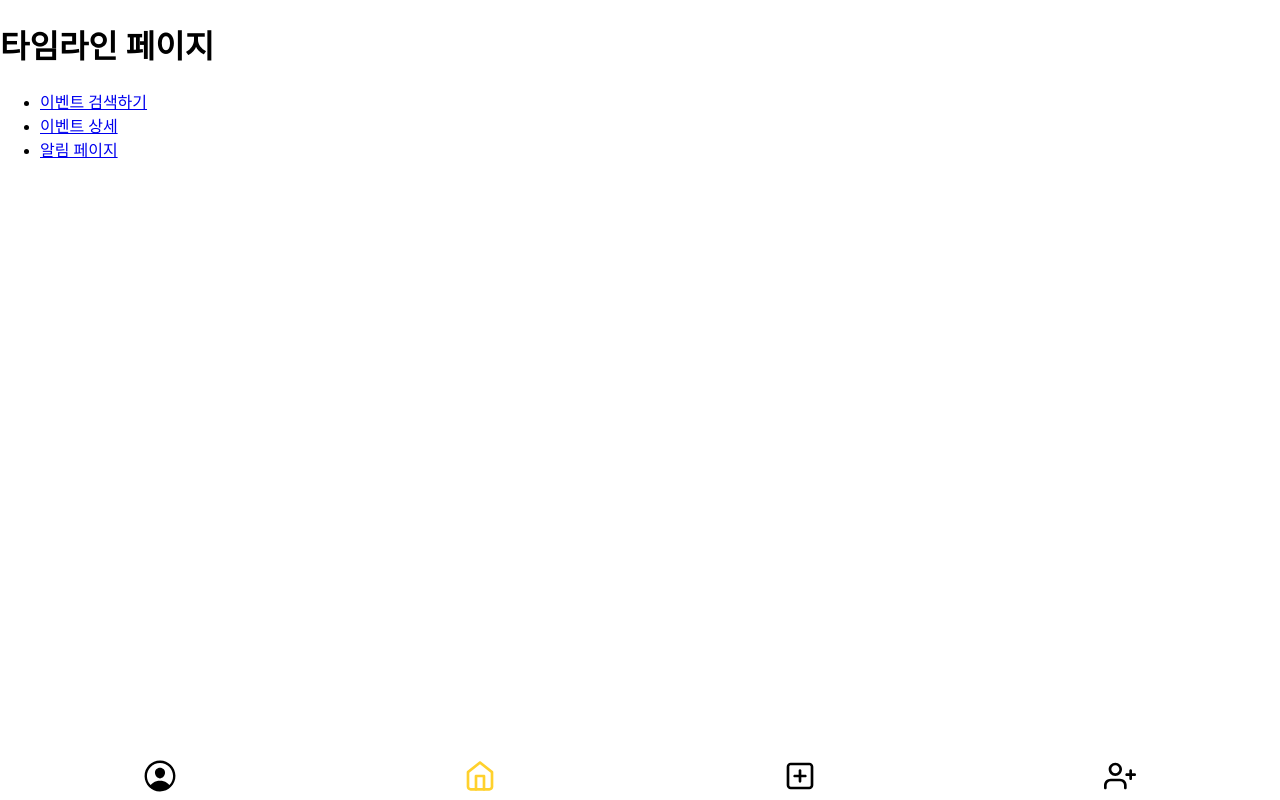
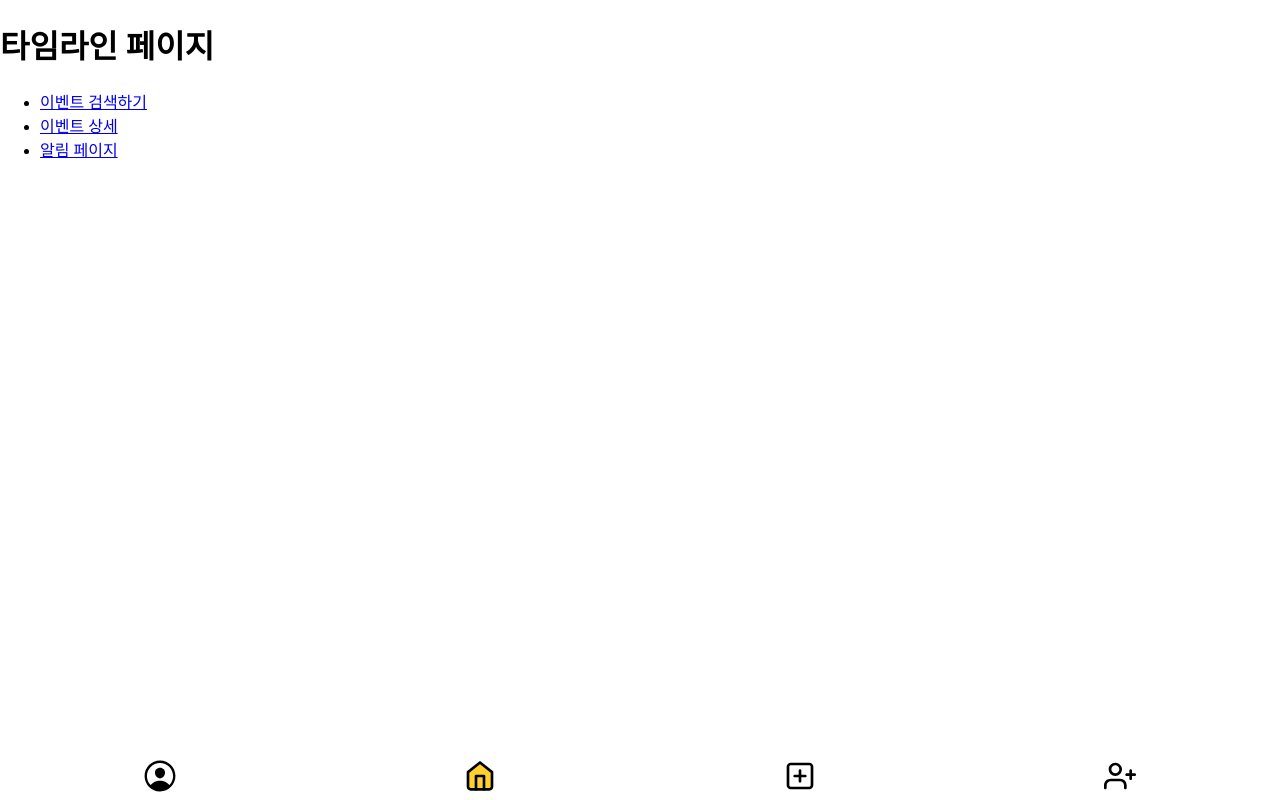
Before and after one commit to joan-KIM/soboro, a React (Create React App) app: page / in a window 1280 px wide. Built offline with nearby package versions, Linux system fonts and the light colour scheme; no server answers; the database is empty; sample sign-in values are in the browser's storage; a web font is replaced by a local one.

Commit message:
내비게이션 아이콘 추가, 페이지 활성화 됐을 때 아이콘 변경 #64

```diff
--- a/src/components/common/Icon.jsx
+++ b/src/components/common/Icon.jsx
@@ -12,6 +12,8 @@ import {ReactComponent as User} from '../../assets/user.svg';
 import {ReactComponent as ProfileUpload} from '../../assets/profile-upload.svg';
 import {ReactComponent as Profile} from '../../assets/profile.svg';
 import {ReactComponent as AcitveProfile} from '../../assets/profile_active.svg';
+import {ReactComponent as AcitveHome} from '../../assets/home_active.svg';
+import {ReactComponent as AcitveUpload} from '../../assets/upload_active.svg';
 
 export const ICON_TYPE = {
   CLEAR: 'clear',
@@ -26,6 +28,8 @@ export const ICON_TYPE = {
   PROFILE_UPLOAD: 'profile-upload',
   PROFILE: 'profile',
   ACTIVE_PROFILE: 'active-profile',
+  ACTIVE_HOME: 'active-home',
+  ACTIVE_UPLOAD: 'active-upload',
 };
 
 const Icon = ({type, size = 16, color = 'black', onClick}) => {
@@ -65,6 +69,12 @@ const Icon = ({type, size = 16, color = 'black', onClick}) => {
   if (type === ICON_TYPE.ACTIVE_PROFILE) {
     return <AcitveProfile width={size} height={size} fill={color} onClick={onClick} />;
   }
+  if (type === ICON_TYPE.ACTIVE_HOME) {
+    return <AcitveHome width={size} height={size} fill={color} onClick={onClick} />;
+  }
+  if (type === ICON_TYPE.ACTIVE_UPLOAD) {
+    return <AcitveUpload width={size} height={size} fill={color} onClick={onClick} />;
+  }
 
   return null;
 };
--- a/src/components/common/Navigation.jsx
+++ b/src/components/common/Navigation.jsx
@@ -23,27 +23,41 @@ const List = styled.li`
     display: flex;
     justify-content: center;
   }
-
-  .active svg{
-    display: block;
-    fill: #FFD12D;
-  }
 `;
 
 export default function Navigation() {
   return (
     <Nav>
       <List>
-        <NavLink to="/profile"><Icon type={ICON_TYPE.PROFILE} size={38} /></NavLink>
+        <NavLink to="/profile">
+          {({isActive}) => (
+            isActive ? <Icon type={ICON_TYPE.ACTIVE_PROFILE} size={38} /> :
+            <Icon type={ICON_TYPE.PROFILE} size={38} />
+          )}
+        </NavLink>
       </List>
       <List>
-        <NavLink to="/"><Icon type={ICON_TYPE.HOME} size={32} /></NavLink>
+        <NavLink to="/">
+          {({isActive}) => (
+            isActive ? <Icon type={ICON_TYPE.ACTIVE_HOME} size={32} /> :
+            <Icon type={ICON_TYPE.HOME} size={32} />
+          )}
+        </NavLink>
       </List>
       <List>
-        <NavLink to="/event/create"><Icon type={ICON_TYPE.UPLOAD} size={32} /></NavLink>
+        <NavLink to="/event/create">
+          {({isActive}) => (
+            isActive ? <Icon type={ICON_TYPE.ACTIVE_UPLOAD} size={32} /> :
+            <Icon type={ICON_TYPE.UPLOAD} size={32} />
+          )}
+        </NavLink>
       </List>
       <List>
-        <NavLink to="/friends/search"><Icon type={ICON_TYPE.USER_PLUS} size={32} /></NavLink>
+        <NavLink to="/friends/search">
+          {({isActive}) => (
+            <Icon type={ICON_TYPE.USER_PLUS} size={32} color={isActive ? '#FFD12D' : 'black'} />
+          )}
+        </NavLink>
       </List>
     </Nav>
   );
```
Also changed, not shown: src/assets/home_active.svg (added), src/assets/upload_active.svg (added).
